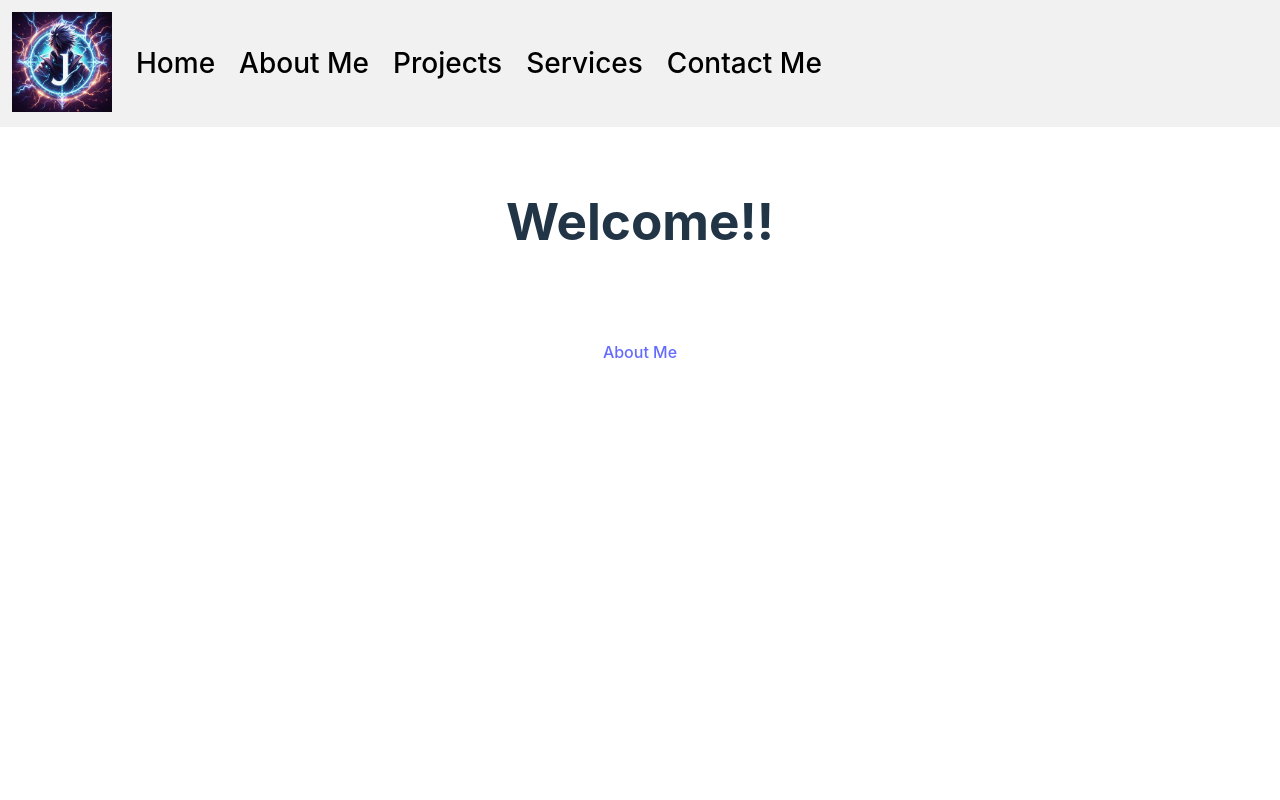
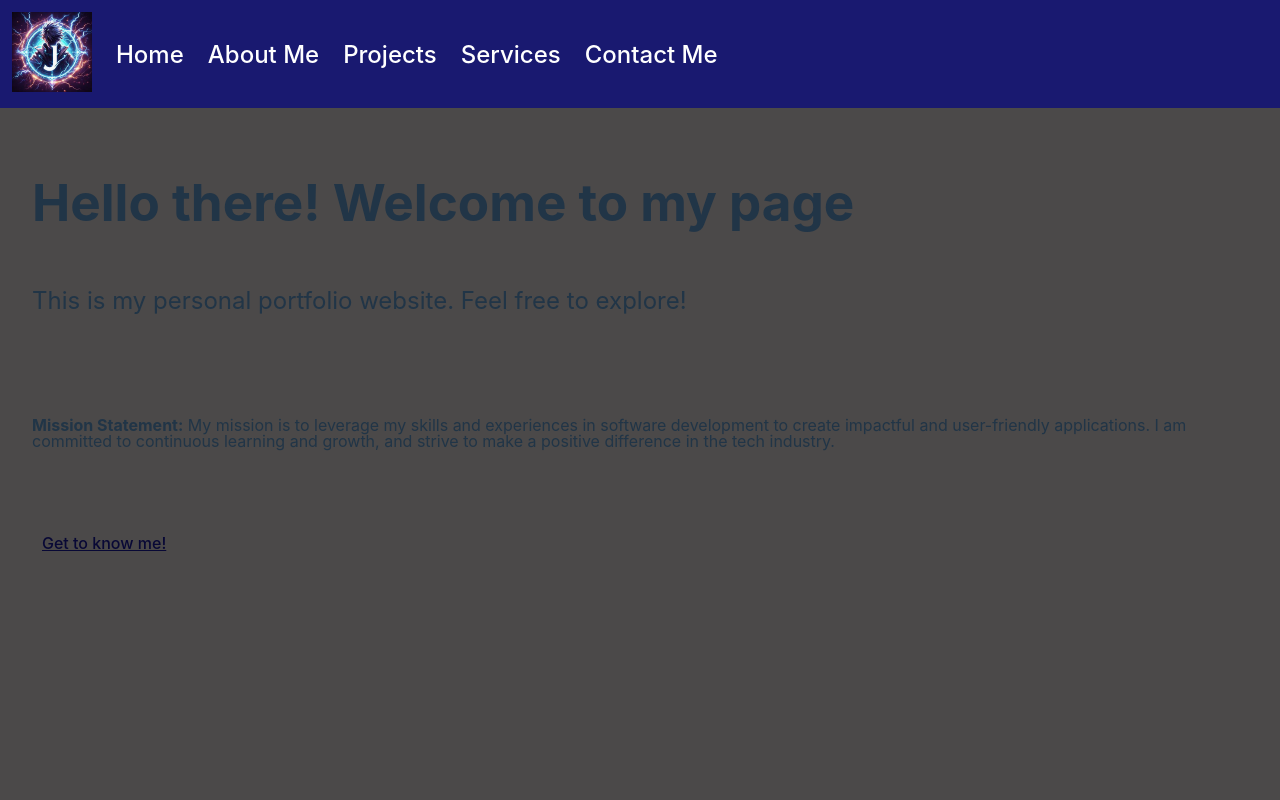
Before and after one commit to dyeyniyel/assignment1-portfolio, a React (Vite) app: page / in a window 1280 px wide. Shown: the top 800 px of the page. Built offline with nearby package versions, Linux system fonts and the light colour scheme.

Commit message:
Added text on homepage. Add link to AboutMe page

```diff
--- a/components/Footer.jsx
+++ b/components/Footer.jsx
@@ -4,7 +4,7 @@ import '../src/App.css';
 const Footer = () => {
     return (
         <footer  className="footer" style={{background: '#333', color: '#fff', textAlign: 'center', padding: '10px'}}>
-            <p>Test footer</p>
+            <p>2024 Janiel Javier. All rights reserved.</p>
         </footer>
     );
 }
--- a/components/Home.jsx
+++ b/components/Home.jsx
@@ -1,10 +1,15 @@
 import { Link } from 'react-router-dom';
 
-export default function Home()  {return (
-	<>
-      <h1 id="welcome-text">Welcome!!</h1>
-        <Link id="about-me-link" to="/about">About Me</Link>
+export default function Home() {
+	return (
+		<>
+			<h1 className="welcome-text">Hello there! Welcome to my page</h1>
+			<p className="portfolio-intro">This is my personal portfolio website. Feel free to explore!</p>
+			<p className="mission-statement">
+				<strong>Mission Statement:</strong> My mission is to leverage my skills and experiences in software development to create impactful and user-friendly applications. I am committed to continuous learning and growth, and strive to make a positive difference in the tech industry.
+			</p>
+			<Link className="get-to-know-me-link" to="/about">Get to know me!</Link>
+		</>
 
-	</>
-
-)}
+	)
+}
--- a/src/App.css
+++ b/src/App.css
@@ -29,11 +29,12 @@ Main
   min-height: 100vh;
   flex-direction: column;
   padding: 2em;
+  background-color: #4b4949
 }
 
 .header {
   overflow: hidden;
-  background-color: #f1f1f1;
+  background-color: #191970;
   display: flex;
   align-items: center;
 }
@@ -41,13 +42,14 @@ Main
 /* Style the header links */
 .header a {
   float: left;
-  color: black;
+  color: #ffffff;
   text-align: center;
   padding: 12px;
   text-decoration: none;
-  font-size: 28px;
+  font-size: 24px;
   line-height: 25px;
   border-radius: 4px;
+
 }
 
 /* Float the link section to the right */
@@ -80,8 +82,8 @@ label {
 }
 
 .logo {
-  width: 100px;
-  height: 100px;
+  width: 80px;
+  height: 80px;
 }
 
 .project img {
@@ -95,13 +97,17 @@ label {
   margin-right: 15px;
 }
 
-#welcome-text {
-  text-align: center;
-
+.portfolio-intro {
+  font-size: 24px; /* adjust size as needed */
 }
 
-#about-me-link {
+.mission-statement {
+  margin-top: 80px; /* adjust size as needed */
+}
+
+.get-to-know-me-link {
   display: block;
-  text-align: center;
-  margin-top: 50px
+  margin-top: 60px; /* adjust size as needed */
+  color: #080835; /* pale lavender */
+  text-decoration: underline; /* makes it obvious it's a link */
 }
```
